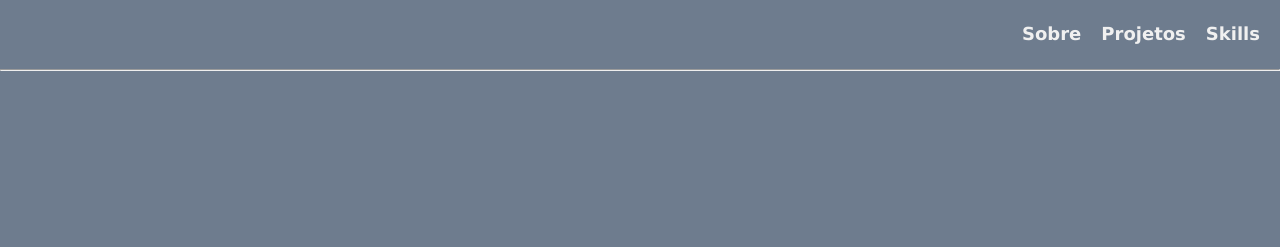
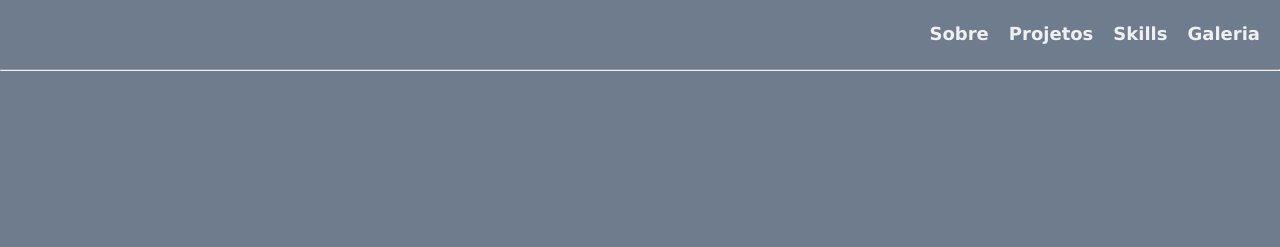
Before and after one commit to fic-fabrica-de-software/construindo-o-portfolio-BeatrizCercal, a plain HTML site: page index1.html in a window 1280 px wide. Shown: the top 247 px of the page. Drawn offline with Linux system fonts and the light colour scheme.

Commit message:
add a galeria/index2

```diff
--- a/index1.html
+++ b/index1.html
@@ -26,6 +26,9 @@
               </li>
               <li>
                 <a href="#habilidades"> Skills</a>
+              </li>
+               <li>
+                <a href="index2.html"> Galeria</a>
               </li>
             </ul>
           </nav>
```
